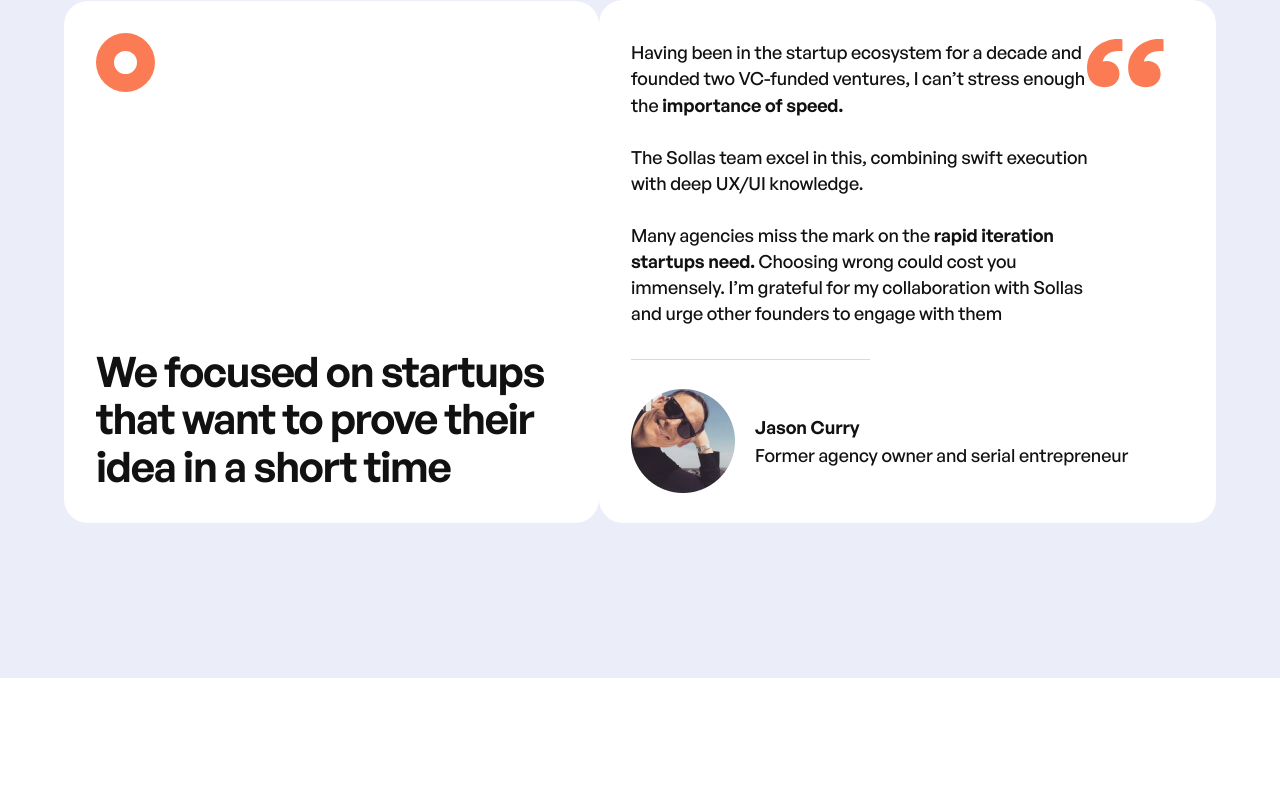
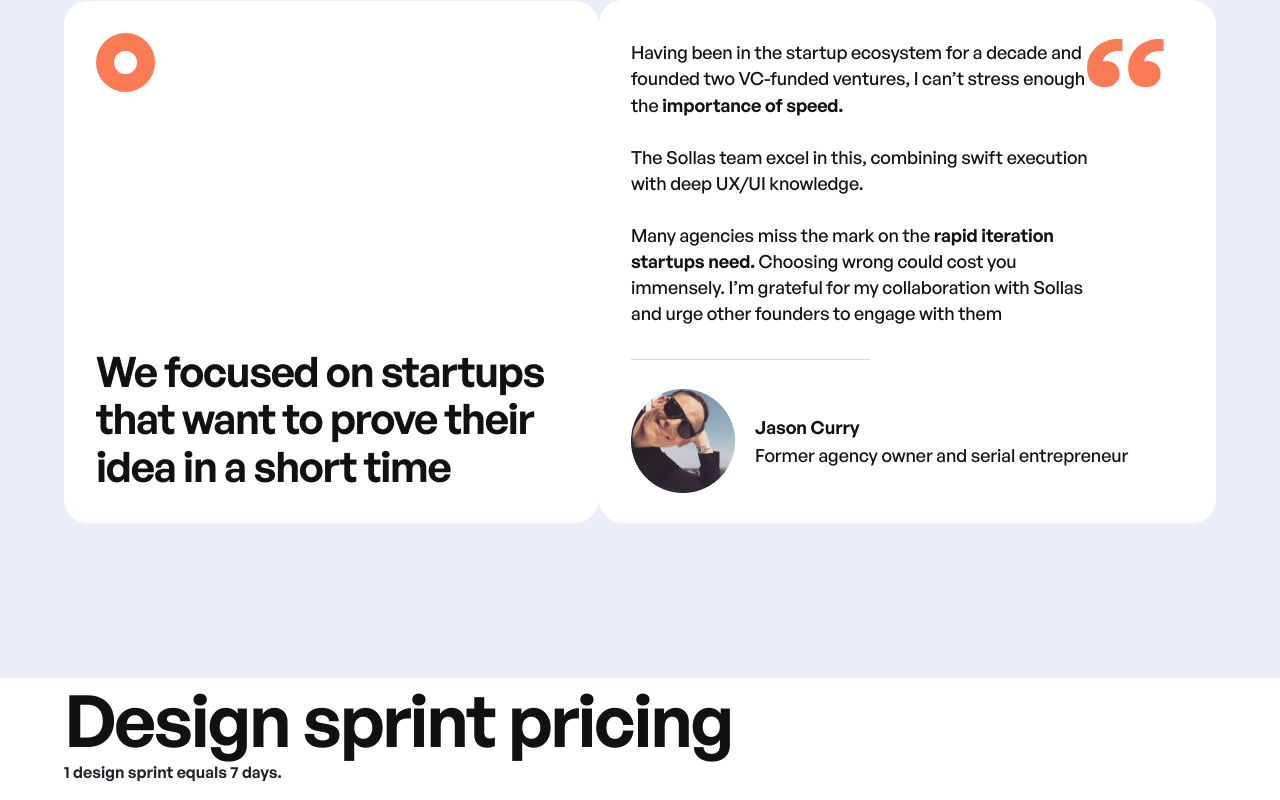
Before and after one commit to ITalik-gr/Sollas, a plain HTML site: page src/index.html in a window 1280 px wide. Shown: the part 4256-5056 px from the top of the page. Before the commit the page ends 4934 px from the top, so only its background shows below. Drawn offline with nearby package versions, Linux system fonts and the light colour scheme; files that its build step writes are made by us from their sources; files whose address does not match are found by name.

Commit message:
just add new block pricing for the future

```diff
--- a/src/index.html
+++ b/src/index.html
@@ -334,6 +334,19 @@
     </section>
 
 
+    <section class="pricing">
+        <div class="container">
+            <div class="pricing-title block-title">Design sprint pricing</div>
+            <p class="pricing-subtitle">
+                1 design sprint equals 7 days.
+            </p>
+            <div class="pricing-wrap">
+
+            </div>
+        </div>
+    </section>
+
+
     <script src="js/script.js"></script>
 </body>
 </html>
--- a/src/sass/style.scss
+++ b/src/sass/style.scss
@@ -70,3 +70,4 @@ a {
 @import 'blocks/facts';
 @import 'blocks/work';
 @import 'blocks/feedback';
+@import 'blocks/pricing';
```
Also changed, not shown: src/sass/blocks/_pricing.scss (added), 1 other file.
